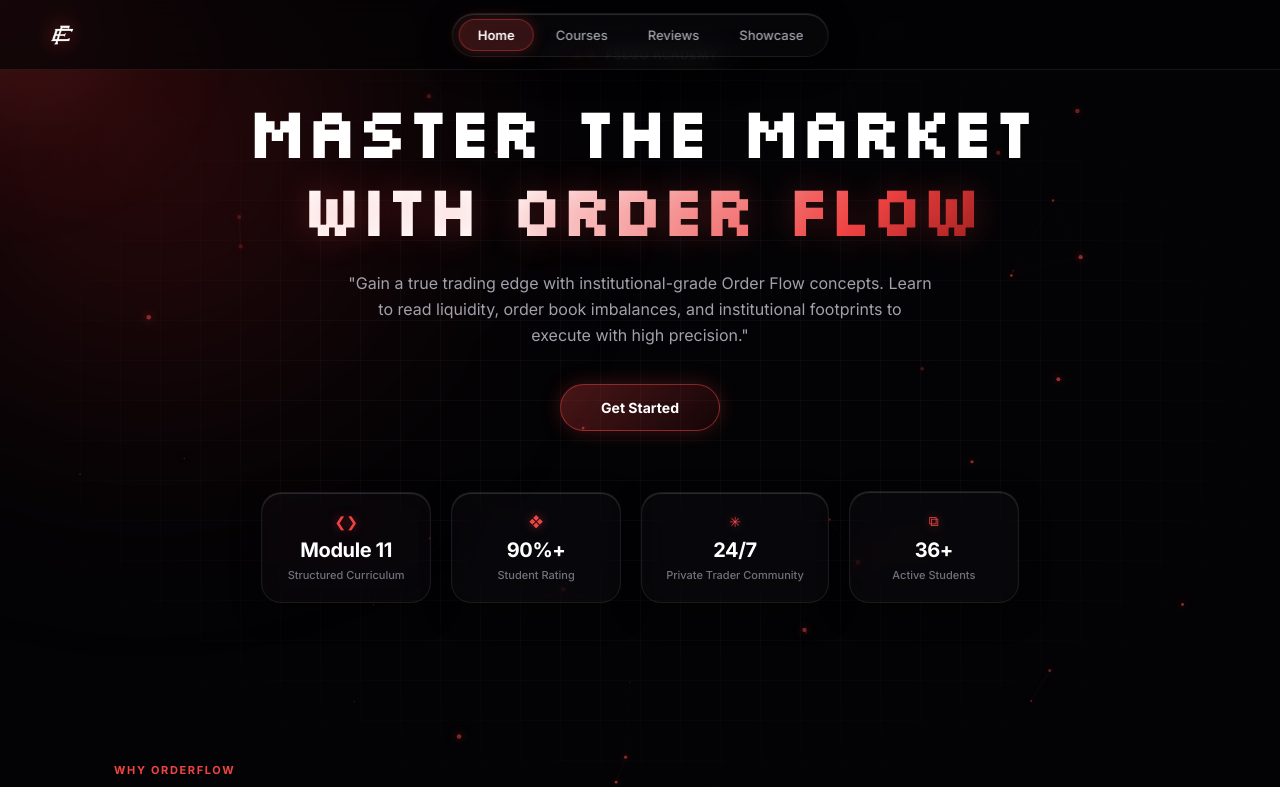
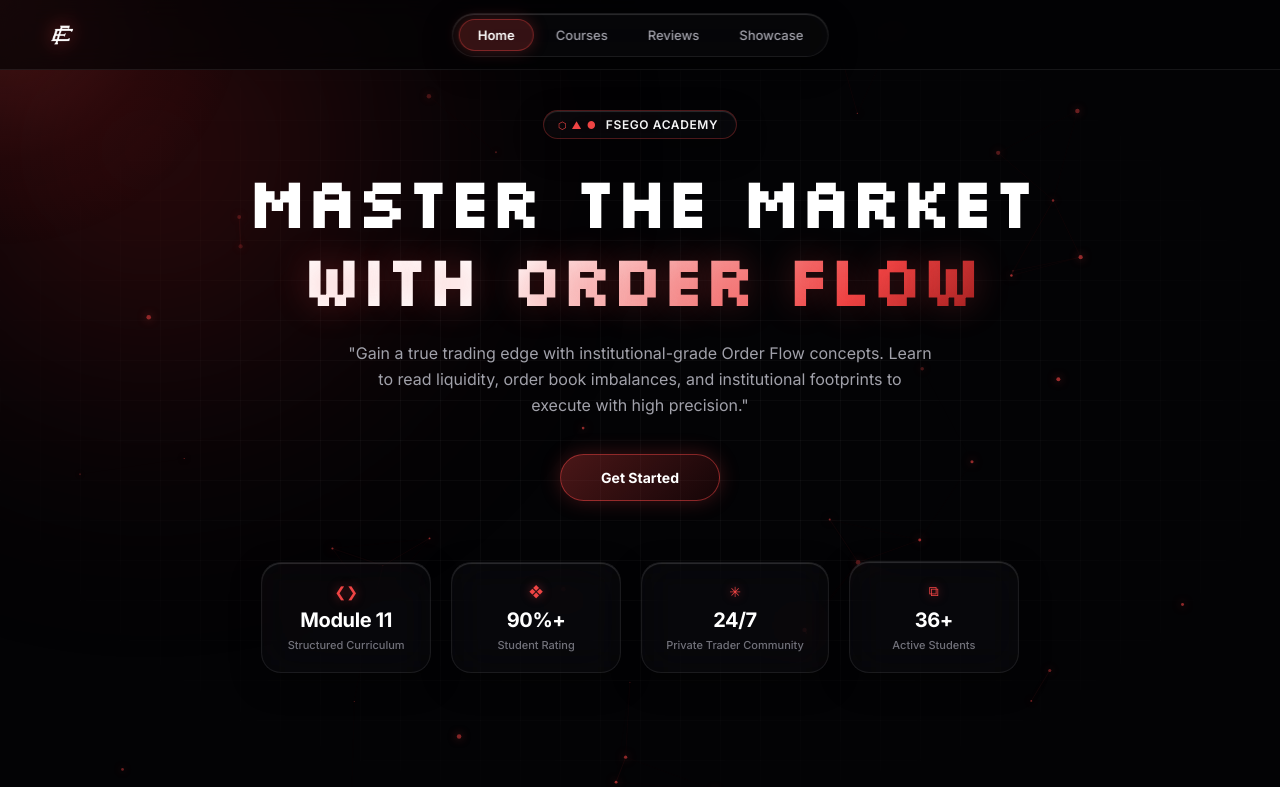
Before and after one commit to crxstydev/website, a React (Vite) app: page / in a window 1280 px wide. Shown: the top 787 px of the page. Built offline with nearby package versions, Linux system fonts and the light colour scheme.

Commit message:
Fix navbar overlap and spacing

```diff
--- a/src/App.css
+++ b/src/App.css
@@ -238,7 +238,7 @@ html, body {
   display: flex;
   align-items: center;
   justify-content: center;
-  padding: 40px 16px 60px;
+  padding: 110px 16px 60px;
   text-align: center;
   width: 100%;
 }
```
